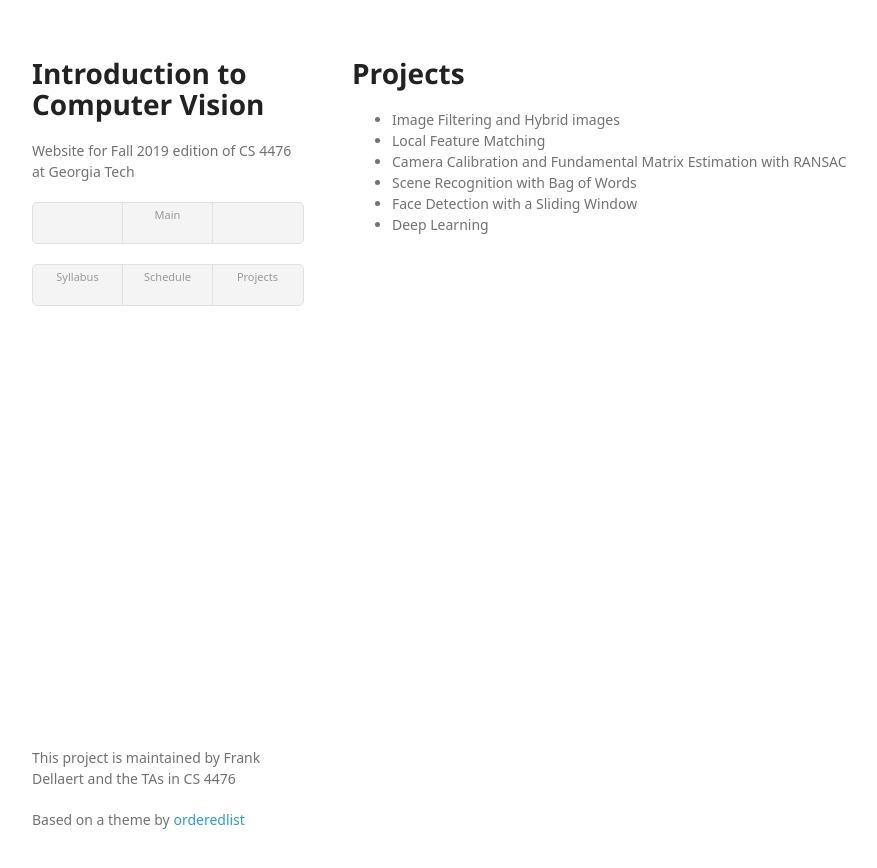
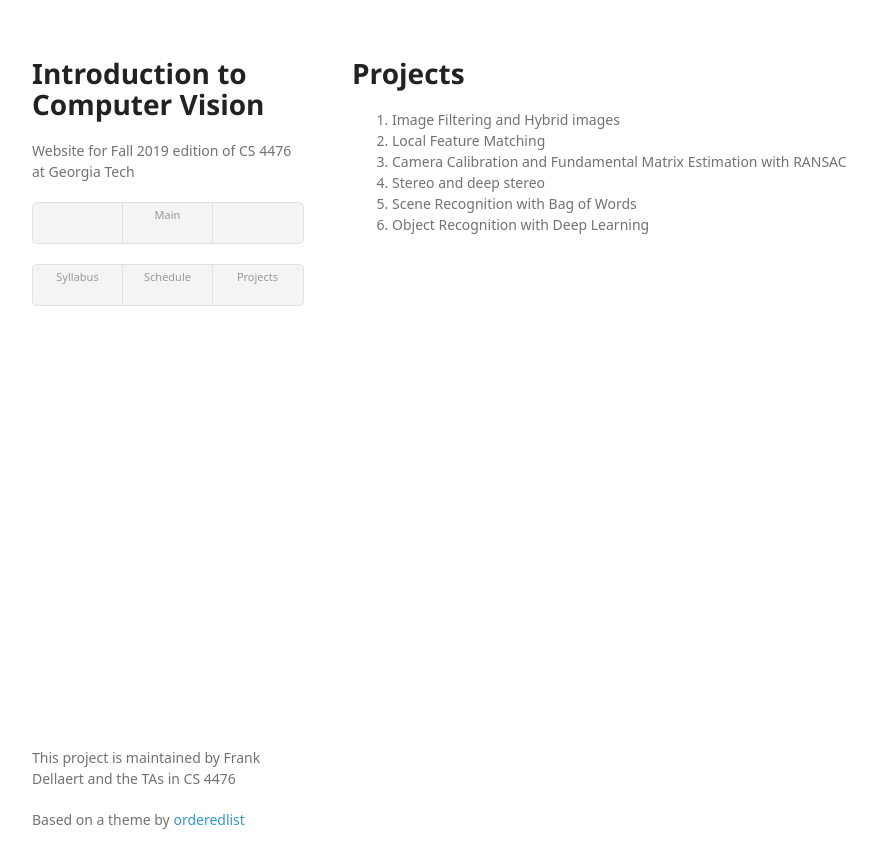
Before and after one commit to dellaert/19F-4476, a Jekyll site: the page built from projects.md, in a window 1280 px wide. Shown: the top 868 px of the page, without its empty margins (158-1035 px from the left). Built offline with Jekyll 4.4.1, drawn with Linux system fonts in a browser that asks for light colours; some web fonts are replaced.

Commit message:
New project

```diff
--- a/projects.md
+++ b/projects.md
@@ -5,9 +5,9 @@ title: Projects
 
 # Projects
 
-* Image Filtering and Hybrid images
-* Local Feature Matching
-* Camera Calibration and Fundamental Matrix Estimation with RANSAC
-* Scene Recognition with Bag of Words
-* Face Detection with a Sliding Window
-* Deep Learning
+1. Image Filtering and Hybrid images
+2. Local Feature Matching
+3. Camera Calibration and Fundamental Matrix Estimation with RANSAC
+4. Stereo and deep stereo
+5. Scene Recognition with Bag of Words
+6. Object Recognition with Deep Learning
```
